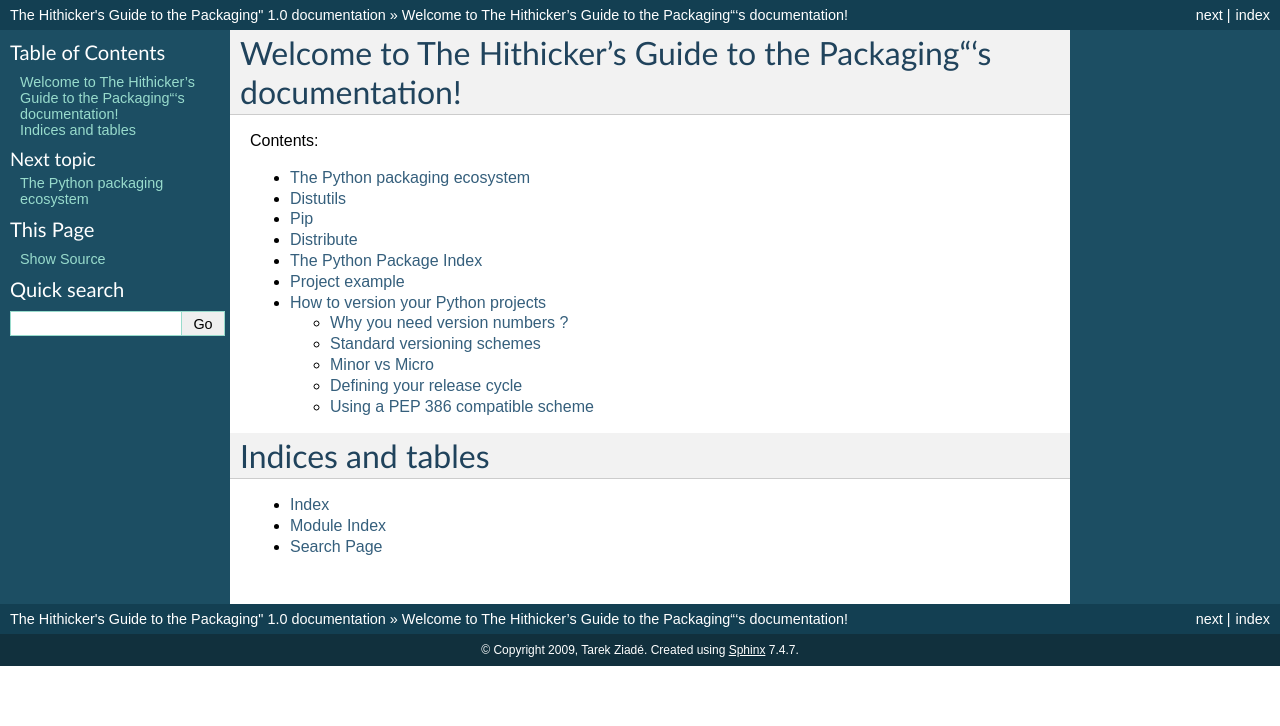
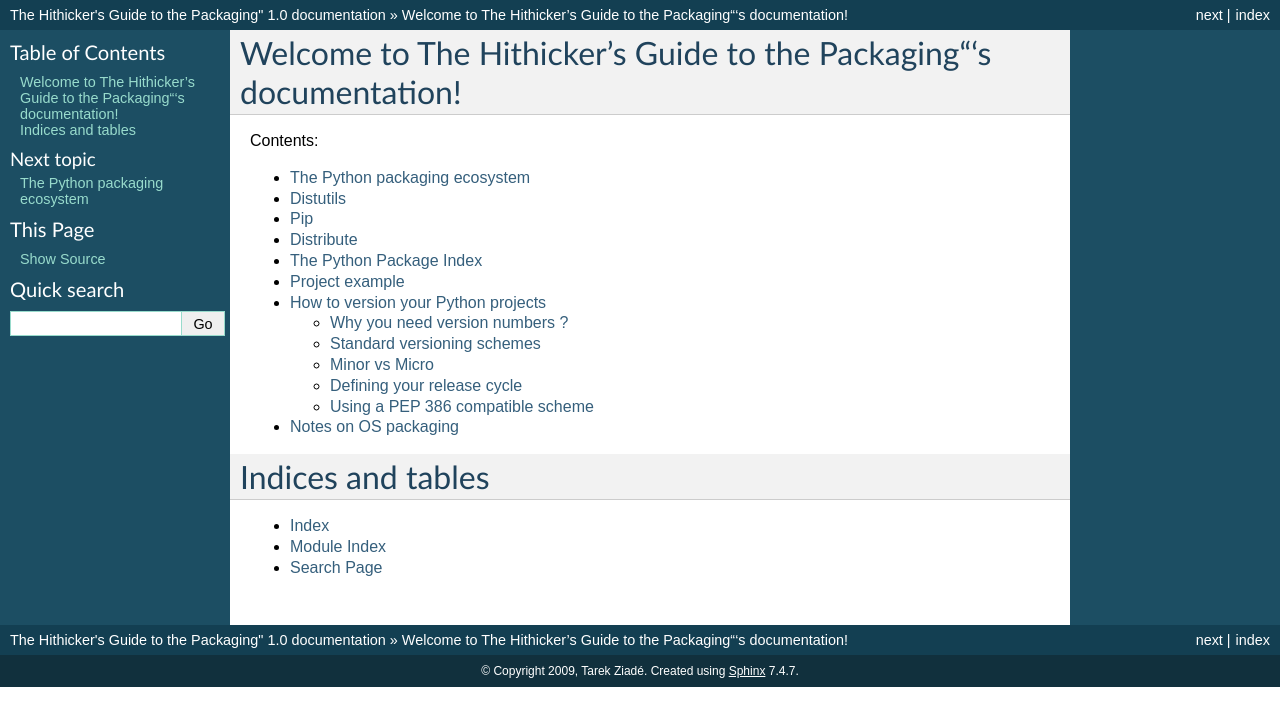
Before and after one commit to pypa/packaging.python.org, a Sphinx documentation site: the page built from source/index.txt, in a window 1280 px wide. Shown: the top 726 px of the page. Built offline with Sphinx 7.4.7, drawn with Linux system fonts in a browser that asks for light colours.

Commit message:
added a suggested topic refs #1

```diff
--- a/source/index.txt
+++ b/source/index.txt
@@ -18,6 +18,7 @@ Contents:
    pypi.txt
    example.txt
    versioning.txt
+   os_packaging.txt
 
 Indices and tables
 ==================
--- /dev/null
+++ b/source/os_packaging.txt
@@ -0,0 +1,6 @@
+=====================
+Notes on OS packaging
+=====================
+
+
+TBD
```
